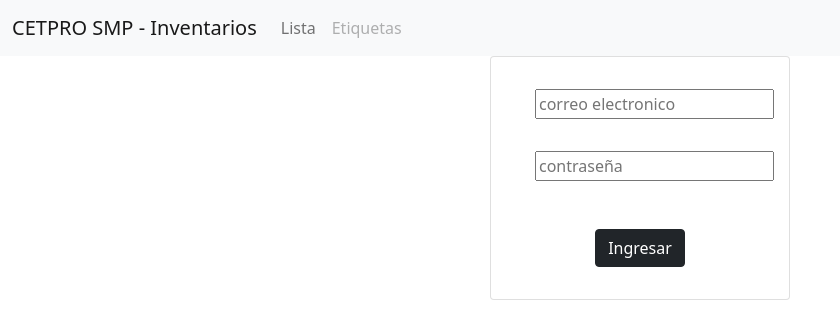
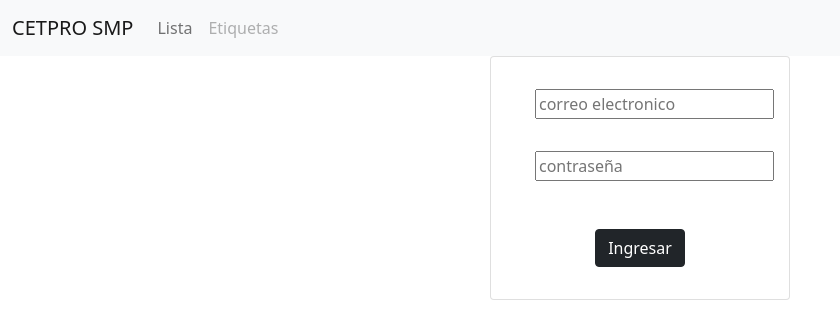
Before and after one commit to enkee/Sistema-Inventario, a plain HTML site: page index.html in a window 1280 px wide. Shown: the whole page, without its empty margins (0-840 px from the left). Drawn offline with nearby package versions, Linux system fonts and the light colour scheme; no server answers.

Commit message:
tercer commit

```diff
--- a/index.html
+++ b/index.html
@@ -14,7 +14,7 @@
     <!-- NavBar-->
     <nav class="navbar navbar-expand-lg navbar-light bg-light">
         <div class="container-fluid">
-            <a class="navbar-brand" href="#">CETPRO SMP - Inventarios</a>
+            <a class="navbar-brand" href="#">CETPRO SMP</a>
             <button class="navbar-toggler" type="button" data-bs-toggle="collapse" data-bs-target="#navbarNavAltMarkup"
                 aria-controls="navbarNavAltMarkup" aria-expanded="true" aria-label="Toggle navigation">
                 <span class="navbar-toggler-icon"></span>
```
